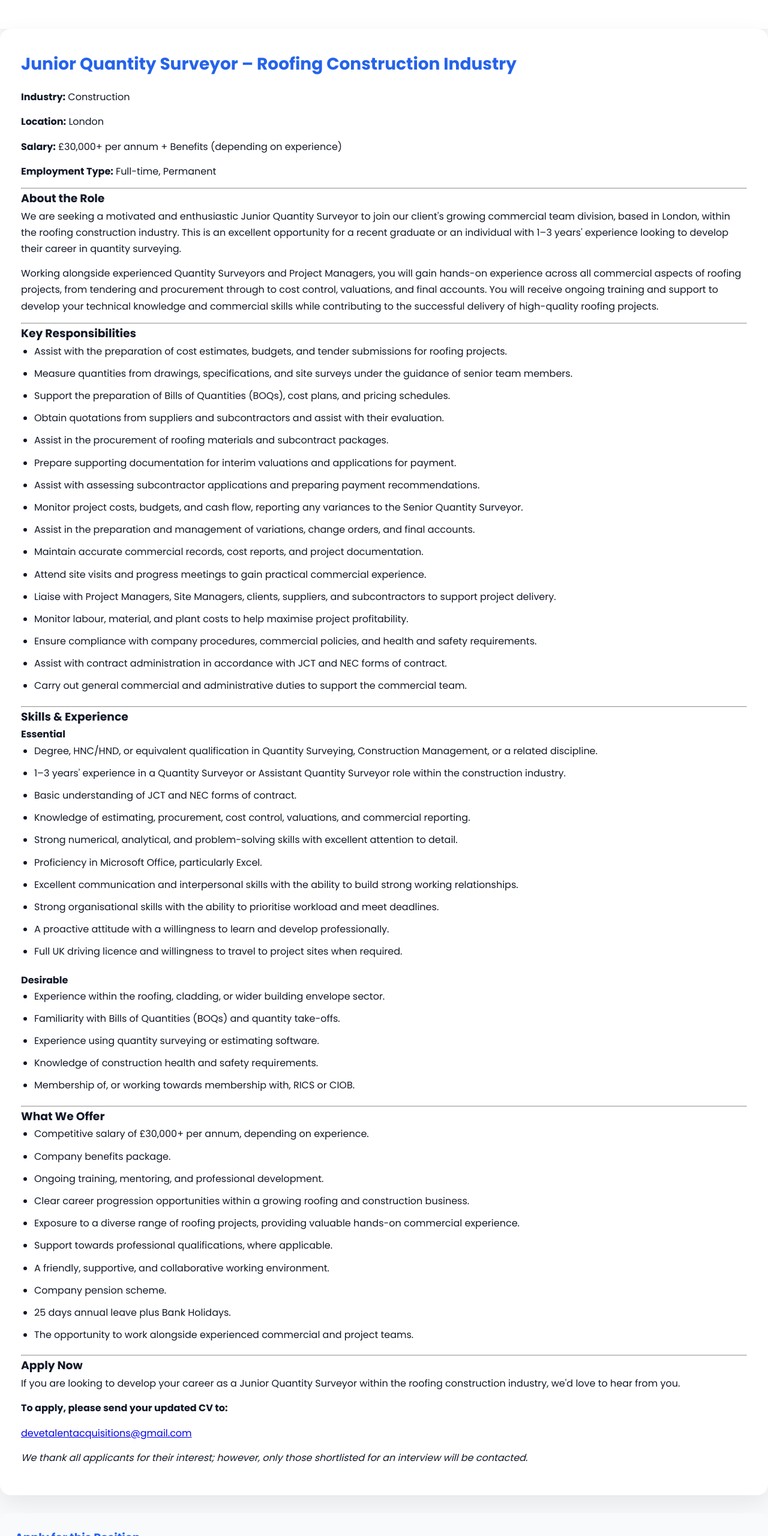
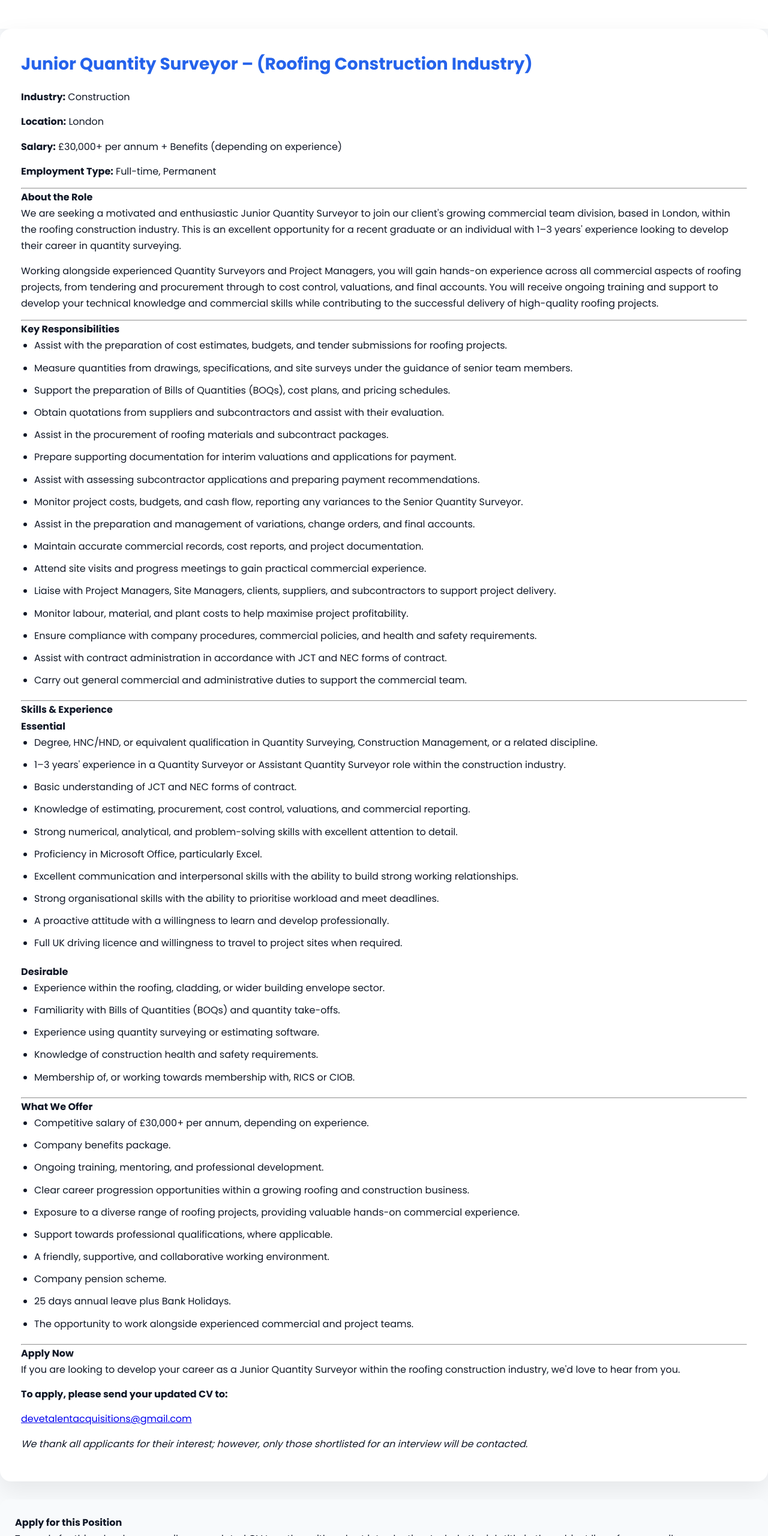
Before and after one commit to devetalentacquisitions-afk/deve-talent-solutions, a plain HTML site: page jobs.html in a window 1280 px wide. Shown: the part 240-2800 px from the top of the page at 60% size. Drawn offline with Linux system fonts and the light colour scheme.

Commit message:
Update jobs.html

```diff
--- a/jobs.html
+++ b/jobs.html
@@ -239,7 +239,7 @@ Click <strong>Apply by Email</strong> below to send us your CV and application.
 
 <div class="card">
 
-<h2>Junior Quantity Surveyor – Roofing Construction Industry</h2>
+<h2>Junior Quantity Surveyor – (Roofing Construction Industry)</h2>
 
 <p><strong>Industry:</strong> Construction</p>
 <p><strong>Location:</strong> London</p>
@@ -248,7 +248,7 @@ Click <strong>Apply by Email</strong> below to send us your CV and application.
 
 <hr>
 
-<h3>About the Role</h3>
+<h4>About the Role</h4>
 
 <p>
 We are seeking a motivated and enthusiastic Junior Quantity Surveyor to join our client's growing commercial team division, based in London, within the roofing construction industry. This is an excellent opportunity for a recent graduate or an individual with 1–3 years' experience looking to develop their career in quantity surveying.
@@ -260,7 +260,7 @@ Working alongside experienced Quantity Surveyors and Project Managers, you will
 
 <hr>
 
-<h3>Key Responsibilities</h3>
+<h4>Key Responsibilities</h4>
 
 <ul>
 <li>Assist with the preparation of cost estimates, budgets, and tender submissions for roofing projects.</li>
@@ -283,7 +283,7 @@ Working alongside experienced Quantity Surveyors and Project Managers, you will
 
 <hr>
 
-<h3>Skills & Experience</h3>
+<h4>Skills & Experience</h4>
 
 <h4>Essential</h4>
 
@@ -312,7 +312,7 @@ Working alongside experienced Quantity Surveyors and Project Managers, you will
 
 <hr>
 
-<h3>What We Offer</h3>
+<h4>What We Offer</h4>
 
 <ul>
 <li>Competitive salary of £30,000+ per annum, depending on experience.</li>
@@ -329,7 +329,7 @@ Working alongside experienced Quantity Surveyors and Project Managers, you will
 
 <hr>
 
-<h3>Apply Now</h3>
+<h4>Apply Now</h4>
 
 <p>
 If you are looking to develop your career as a Junior Quantity Surveyor within the roofing construction industry, we'd love to hear from you.
@@ -353,7 +353,7 @@ devetalentacquisitions@gmail.com
 
 <div class="apply-box">
 
-<h3>Apply for this Position</h3>
+<h4>Apply for this Position</h4>
 
 <p>
 To apply for this role, please email your updated CV together with a short introduction.
@@ -370,7 +370,7 @@ Email: <strong>devetalentacquisitions@gmail.com</strong>
 
 <div class="card">
 
-<h2>Senior Quantity Surveyor – Roofing Construction Industry</h2>
+<h2>Senior Quantity Surveyor – (Roofing Construction Industry)</h2>
 
 <p><strong>Industry:</strong> Construction</p>
 <p><strong>Location:</strong> London</p>
```
